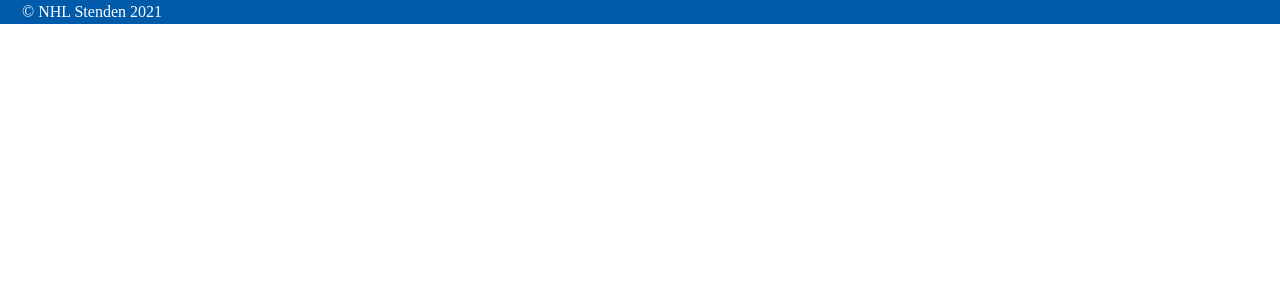
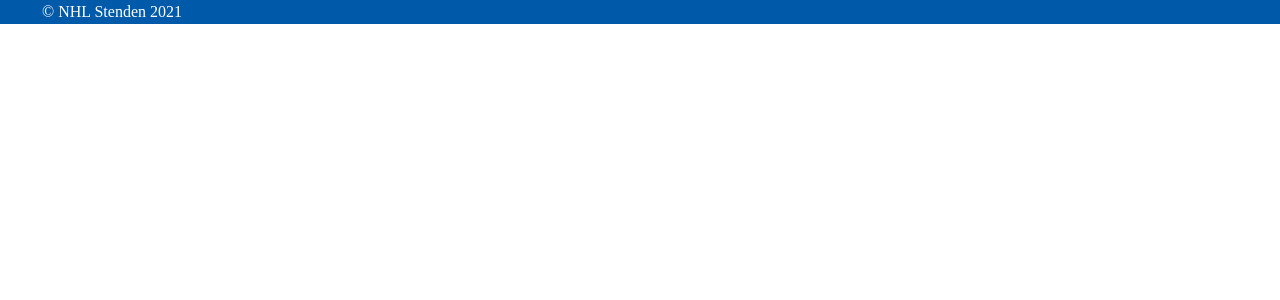
Before and after one commit to NHL-INF1E/studentenplatform, a PHP site: page /pages/footer.php in a window 1280 px wide. Shown: the top 300 px of the page. Run offline with PHP 8.4, Linux system fonts and the light colour scheme.

Commit message:
Update Header.php
CSS aangepast

```diff
--- a/css/headerfooter.css
+++ b/css/headerfooter.css
@@ -7,6 +7,7 @@
     font-family: cera;
     font-weight: bold;
     color:white;
+    float: center;
 
 }
 #buttoncontainerheader {
@@ -21,10 +22,10 @@
     padding-left: 10px;
     float: center;}
 
-#footer {
+#footerbase {
     background-color: #005AAA; }
 
 #footertext {
     Color: white;
     font-family: Cera;
-    padding-left: 10px; }
+    padding-left: 30px; }
--- a/pages/footer.php
+++ b/pages/footer.php
@@ -12,21 +12,12 @@
     />
 </head>
 <body>
-<div style="background-color: #005AAA;" class="container-fluid">
-    <div class="col-md-3">
-    <p id="footertext">© NHL Stenden 2021</p>
+<div id="footerbase" class="container-fluid">
+    <div class="col-md-3" style="background-color:#005AAA;">
+      <p id="footertext">© NHL Stenden 2021</p>
     </div>
     <div class="col-md-9">
     </div>
 </div>
-<!-- footer
-    <div id="footer">
-
-Text in de footer
-        <div id="footertext">
-        <p>© NHL Stenden 2021</p>
-        </div>
-
-    </div> -->
 </body>
-</html
+</html>
--- a/pages/header.php
+++ b/pages/header.php
@@ -12,13 +12,13 @@
     />
   </head>
   <body>
-    <div style="background-color: #005AAA;" class="container-fluid">
+    <div style="background-color:#005AAA;" class="container-fluid">
         <div class="row">
           <div class="col-md-3">
             <img src="../pictures/NHL_Stenden_Eropuit_Logo.png" alt="NHL Stenden Eropuit" id="logoheader">
           </div>
           <div class="col-md-5">
-            <p style="line-height:110px">Hallo Stefan</p>
+            <p id="usernameheader">Hallo Stefan</p>
           </div>
           <div class="col-md-4" id="buttoncontainerheader">
             <a href=activiteiten.php id="headerbutton">Activiteiten</a>
```
